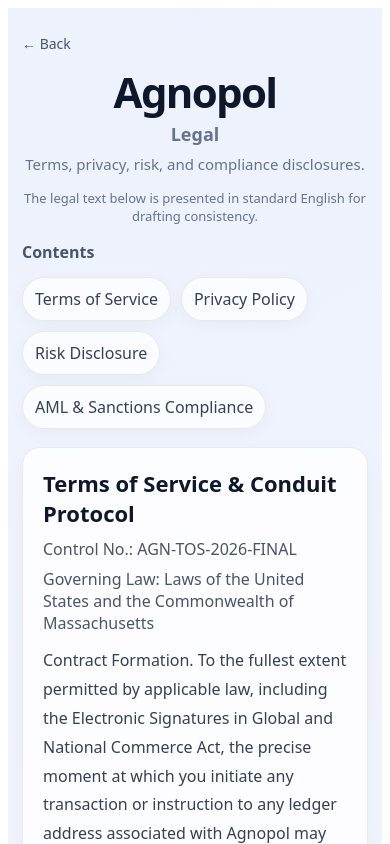
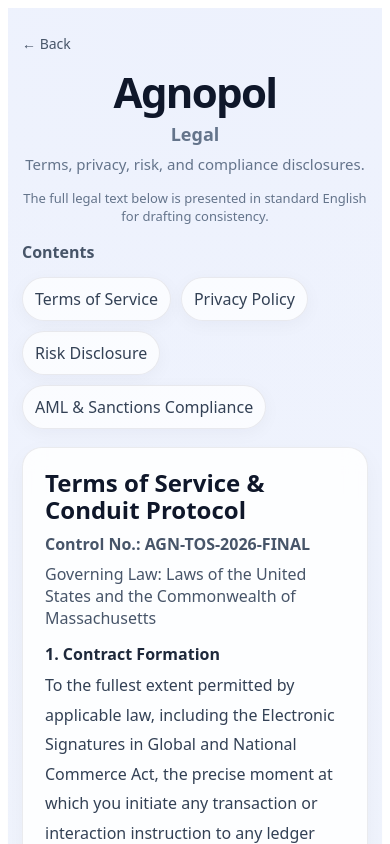
Before and after one commit to ensite999-stack/agnopol-web, a Next.js app: page /legal in a window 390 px wide. Shown: the top 844 px of the page. Built offline with nearby package versions, Linux system fonts and the light colour scheme.

Commit message:
Update page.tsx

```diff
--- a/app/legal/page.tsx
+++ b/app/legal/page.tsx
@@ -1,173 +1,249 @@
-'use client'
-import { useMemo } from 'react'
-import { useSearchParams } from 'next/navigation'
-type LangType = 'de' | 'en' | 'es' | 'fr' | 'ja' | 'ko' | 'zh-cn' | 'zh-tw'
-const legalUi: Record<
+import Link from 'next/link'
+
+type LangType =
+  | 'de'
+  | 'en'
+  | 'es'
+  | 'fr'
+  | 'ja'
+  | 'ko'
+  | 'zh-cn'
+  | 'zh-tw'
+
+function normalizeLang(value?: string): LangType {
+  const allowed: LangType[] = ['de', 'en', 'es', 'fr', 'ja', 'ko', 'zh-cn', 'zh-tw']
+  return allowed.includes(value as LangType) ? (value as LangType) : 'en'
+}
+
+const uiText: Record<
   LangType,
   {
-    brand: string
     back: string
     title: string
     subtitle: string
-    toc: string
+    note: string
+    contents: string
     terms: string
     privacy: string
     risk: string
     aml: string
-    note: string
+    legalTextLabel: string
   }
 > = {
   de: {
-    brand: 'Agnopol',
     back: 'Back',
     title: 'Legal',
     subtitle: 'Terms, privacy, risk, and compliance disclosures.',
-    toc: 'Contents',
+    note: 'The full legal text below is presented in standard English for drafting consistency.',
+    contents: 'Contents',
     terms: 'Terms of Service',
     privacy: 'Privacy Policy',
     risk: 'Risk Disclosure',
     aml: 'AML & Sanctions Compliance',
-    note: 'The legal text below is presented in standard English for drafting consistency.',
+    legalTextLabel: 'Legal Text',
   },
   en: {
-    brand: 'Agnopol',
     back: 'Back',
     title: 'Legal',
     subtitle: 'Terms, privacy, risk, and compliance disclosures.',
-    toc: 'Contents',
+    note: 'The full legal text below is presented in standard English for drafting consistency.',
+    contents: 'Contents',
     terms: 'Terms of Service',
     privacy: 'Privacy Policy',
     risk: 'Risk Disclosure',
     aml: 'AML & Sanctions Compliance',
-    note: 'The legal text below is presented in standard English for drafting consistency.',
+    legalTextLabel: 'Legal Text',
   },
   es: {
-    brand: 'Agnopol',
     back: 'Back',
     title: 'Legal',
     subtitle: 'Terms, privacy, risk, and compliance disclosures.',
-    toc: 'Contents',
+    note: 'The full legal text below is presented in standard English for drafting consistency.',
+    contents: 'Contents',
     terms: 'Terms of Service',
     privacy: 'Privacy Policy',
     risk: 'Risk Disclosure',
     aml: 'AML & Sanctions Compliance',
-    note: 'The legal text below is presented in standard English for drafting consistency.',
+    legalTextLabel: 'Legal Text',
   },
   fr: {
-    brand: 'Agnopol',
     back: 'Back',
     title: 'Legal',
     subtitle: 'Terms, privacy, risk, and compliance disclosures.',
-    toc: 'Contents',
+    note: 'The full legal text below is presented in standard English for drafting consistency.',
+    contents: 'Contents',
     terms: 'Terms of Service',
     privacy: 'Privacy Policy',
     risk: 'Risk Disclosure',
     aml: 'AML & Sanctions Compliance',
-    note: 'The legal text below is presented in standard English for drafting consistency.',
+    legalTextLabel: 'Legal Text',
   },
   ja: {
-    brand: 'Agnopol',
     back: 'Back',
     title: 'Legal',
     subtitle: 'Terms, privacy, risk, and compliance disclosures.',
-    toc: 'Contents',
+    note: 'The full legal text below is presented in standard English for drafting consistency.',
+    contents: 'Contents',
     terms: 'Terms of Service',
     privacy: 'Privacy Policy',
     risk: 'Risk Disclosure',
     aml: 'AML & Sanctions Compliance',
-    note: 'The legal text below is presented in standard English for drafting consistency.',
+    legalTextLabel: 'Legal Text',
   },
   ko: {
-    brand: 'Agnopol',
     back: 'Back',
     title: 'Legal',
     subtitle: 'Terms, privacy, risk, and compliance disclosures.',
-    toc: 'Contents',
+    note: 'The full legal text below is presented in standard English for drafting consistency.',
+    contents: 'Contents',
     terms: 'Terms of Service',
     privacy: 'Privacy Policy',
     risk: 'Risk Disclosure',
     aml: 'AML & Sanctions Compliance',
-    note: 'The legal text below is presented in standard English for drafting consistency.',
+    legalTextLabel: 'Legal Text',
   },
   'zh-cn': {
-    brand: 'Agnopol',
     back: '返回',
     title: '法律页面',
     subtitle: '服务条款、隐私、风险与合规披露。',
-    toc: '目录',
+    note: '下方完整法律正文统一以标准英文呈现，以保持法律语义稳定。',
+    contents: '目录',
     terms: '服务条款',
     privacy: '隐私政策',
     risk: '风险披露',
     aml: '反洗钱与制裁合规',
-    note: '以下法律正文为保持法条语义一致，统一以标准英文呈现。',
+    legalTextLabel: '法律正文',
   },
   'zh-tw': {
-    brand: 'Agnopol',
     back: '返回',
     title: '法律頁面',
     subtitle: '服務條款、隱私、風險與合規揭露。',
-    toc: '目錄',
+    note: '下方完整法律正文統一以標準英文呈現，以保持法律語義穩定。',
+    contents: '目錄',
     terms: '服務條款',
     privacy: '隱私政策',
     risk: '風險揭露',
     aml: '反洗錢與制裁合規',
-    note: '以下法律正文為保持法條語義一致，統一以標準英文呈現。',
+    legalTextLabel: '法律正文',
   },
 }
 
 const LEGAL = {
   tosTitle: 'Terms of Service & Conduit Protocol',
   tosControl: 'Control No.: AGN-TOS-2026-FINAL',
-  tosLaw:
-    'Governing Law: Laws of the United States and the Commonwealth of Massachusetts',
+  tosLaw: 'Governing Law: Laws of the United States and the Commonwealth of Massachusetts',
   tosSections: [
-    'Contract Formation. To the fullest extent permitted by applicable law, including the Electronic Signatures in Global and National Commerce Act, the precise moment at which you initiate any transaction or instruction to any ledger address associated with Agnopol may constitute affirmative electronic assent to these terms and related instruments.',
-    'Conduit Characterization & Non-Entity. Agnopol is not presented as the issuer or merchant of any third-party digital entitlement. The interface is positioned as a neutral technical routing conduit that transmits automated cryptographic instructions. No agency, trust, fiduciary, partnership, or representative relationship is created by your use of the conduit.',
-    'Asset Transfers & Finality. Performance by the conduit shall be deemed completed when the relevant API or routing instruction is successfully transmitted to the designated third-party gateway. Thereafter, delays, refusals, account restrictions, or downstream policy outcomes attributable to third parties shall fall outside the conduit’s completed transmission obligation.',
-    'Final Sale & Routing Failure. All sales are final except where a refund is required by applicable law. You are solely responsible for the accuracy of submitted identifiers, addresses, target accounts, and formatting. In the limited event of complete routing failure caused by severe network disruption or underlying infrastructure failure, and where an automated return is technically triggered, network fees and a routing termination fee equal to the greater of 10% of principal or 5 USDT may be retained as a reasonable pre-estimate of administrative loss and not as a penalty, to the extent permitted by applicable law.',
-    'Dispute Resolution & Waivers. Any dispute shall, to the fullest extent enforceable, be submitted to binding English-language arbitration administered by the International Centre for Dispute Resolution (ICDR) in Boston, Massachusetts, United States. Any class-action waiver, jury-trial waiver, or court-access limitation shall apply only to the extent enforceable under governing law.',
+    {
+      heading: '1. Contract Formation',
+      body:
+        'To the fullest extent permitted by applicable law, including the Electronic Signatures in Global and National Commerce Act, the precise moment at which you initiate any transaction or interaction instruction to any ledger address associated with Agnopol may constitute an affirmative electronic signature and binding assent to this Agreement and all related instruments. By transmitting value or an instruction through the conduit, you acknowledge that such action may evidence your intent to be bound by the operative terms then in effect.',
+    },
+    {
+      heading: '2. Conduit Characterization & Non-Entity',
+      body:
+        'Agnopol is not represented as the issuer, redeemer, reseller, or merchant of any third-party digital entitlement, including but not limited to Telegram-related value-added services. The interface is characterized solely as a neutral technical routing conduit used for the transmission and automation of cryptographic instructions. No trust, fiduciary duty, agency, partnership, mandate, custody, or representative relationship is created between you and any maintainer, operator, or contributor. To the fullest extent permitted by law, no personal joint or several liability shall attach to any anonymous or pseudonymous contributor solely by reason of maintenance or technical participation.',
+    },
+    {
+      heading: '3. Asset Transfers & Finality',
+      body:
+        'Any digital asset submitted into the conduit workflow may be treated as property transferred for routing and execution purposes under applicable commercial law principles. Performance by the conduit shall be deemed completed exclusively upon successful transmission of the relevant API or routing instruction to the designated third-party gateway. Once such transmission occurs, the conduit’s performance obligation shall be considered fully discharged, regardless of any later refusal, delay, downgrade, denial, account restriction, compliance review, or policy action attributable to any downstream platform, intermediary, or external system.',
+    },
+    {
+      heading: '4. Final Sale & Abort Fee',
+      body:
+        'All transactions are final except where a refund is expressly required by applicable law. You are solely responsible for all submitted identifiers, addresses, account references, target UID values, memo fields, formats, and routing instructions. The conduit bears no general verification duty. Where a transaction fails solely due to severe network failure, infrastructure collapse, or comparable foundational disruption, and where an automated return is technically triggered, the conduit may retain blockchain network fees, miner fees, and a routing termination fee equal to the greater of ten percent (10%) of principal or five (5) USDT as a reasonable pre-estimate of administrative loss, system load, and failed execution overhead, and not as a penalty, to the fullest extent permitted by law.',
+    },
+    {
+      heading: '5. Dispute Resolution & Waivers',
+      body:
+        'Any dispute, claim, or controversy arising out of or relating to this conduit, these terms, or any related transaction shall, to the fullest extent enforceable, be resolved by binding English-language arbitration administered by the International Centre for Dispute Resolution (ICDR) in Boston, Massachusetts, United States. Any purported class-action waiver, jury-trial waiver, limitation on forum, or restriction on collective proceedings shall apply only to the extent valid and enforceable under governing law.',
+    },
   ],
   privacyTitle: 'Privacy & Ephemeral Data Policy',
   privacyControl: 'Control No.: AGN-PRIV-2026-FINAL',
   privacyLevel: 'Data Classification: Zero-Knowledge / Ephemeral Obliteration',
   privacySections: [
-    'Zero-Retention Architecture. Agnopol follows a strict data-minimization model and does not intentionally maintain a persistent registry of real names, physical addresses, or direct identity-linkage matrices unless technically necessary for service operation.',
-    'Ephemeral Logs & Best-Effort Purge. Transient metadata generated in routing, including but not limited to IP fragments, hashes, and target identifiers, may exist only in volatile memory or short-lived infrastructure logs. Agnopol undertakes commercially reasonable best efforts to purge such transient artifacts within 48 hours after instruction completion.',
-    'Technical Limitations. Because of caching layers, infrastructure snapshots, public-network propagation, and blockchain immutability, all deletion operates strictly on a best-effort basis. Agnopol disclaims any guarantee of absolute irrecoverability.',
-    'Access Requests. Any request for access, deletion, correction, audit, or historical retrieval shall be handled only to the extent technically feasible and legally required. Where the architecture is ephemeral and non-persistent, fulfillment may be impossible in practice.',
+    {
+      heading: '1. Zero-Retention Architecture',
+      body:
+        'Agnopol follows a strict data-minimization model. The conduit is designed, to the extent technically feasible, not to maintain a persistent registry of real names, physical addresses, or direct identity-linkage matrices unless strictly necessary for operation, abuse prevention, accounting, or legal compliance. The service is engineered around minimal retention and short-lived operational state wherever possible.',
+    },
+    {
+      heading: '2. Ephemeral Logs & Best-Effort Purge',
+      body:
+        'Transient metadata created in connection with routing, processing, abuse prevention, or delivery attempts, including but not limited to IP fragments, hashes, wallet traces, timing records, and target identifiers, may exist within volatile memory, edge logs, temporary caches, or short-lived infrastructure records. Agnopol undertakes commercially reasonable best efforts to purge such transient artifacts within forty-eight (48) hours after instruction completion. All such deletion commitments are expressly best-effort in nature.',
+    },
+    {
+      heading: '3. Technical Limits of Deletion',
+      body:
+        'Because public-network propagation, infrastructure snapshotting, CDN caching, asynchronous logging pipelines, and blockchain immutability are inherent technical realities, Agnopol disclaims any representation or warranty that any datum is absolutely irrecoverable, fully erased in every layer, or permanently inaccessible in all circumstances. Residual persistence caused by lower-layer technical conditions remains outside any strict deletion guarantee.',
+    },
+    {
+      heading: '4. Access Requests & Historical Retrieval',
+      body:
+        'Any request for access, deletion, correction, export, audit, or historical reconstruction shall be handled only to the extent technically feasible and legally required. Where system design is ephemeral, partial, non-persistent, or non-indexed, fulfillment may be objectively impossible in practice. Nothing in these terms shall be interpreted as waiving any non-waivable statutory rights that may apply under mandatory law.',
+    },
   ],
   riskTitle: 'Risk & Jurisdiction Disclosures',
   riskControl: 'Control No.: AGN-RISK-2026-FINAL',
   riskSections: [
-    'Restricted Territories. Access is prohibited from jurisdictions or territories that impose anti-crypto-asset prohibitions, strict capital controls, sanctions restrictions, or comparable sovereign limitations. You are solely responsible for compliance with the laws applicable to your location.',
-    'Fraudulent Access & Assumption of Risk. Use of VPNs, proxy servers, or other masking tools to circumvent territorial restrictions may constitute material fraud against Agnopol. Any legal, financial, regulatory, or confiscatory consequence arising from such access remains solely your responsibility.',
-    'Network Intervention Immunity. Agnopol is not responsible for transaction failure, denial of access, or inability to obtain entitlements caused by deep packet inspection, DNS interference, sovereign firewalls, internal filtering systems, or equivalent censorship infrastructure.',
-    'Absolute Cap on Liability. To the fullest extent permitted by applicable law, Agnopol’s aggregate liability arising from any single transaction shall not exceed the net administrative fee actually retained in connection with that transaction, excluding principal and blockchain network fees.',
+    {
+      heading: '1. Restricted Territories Prohibition',
+      body:
+        'This conduit operates across the public internet and may not lawfully be accessible from every jurisdiction. Access is prohibited from territories or sovereign domains that impose anti-crypto-asset prohibitions, sanctions restrictions, strict capital controls, or comparable legal limitations. You are solely responsible for understanding and complying with the laws applicable to your location, citizenship, residency, and network origin.',
+    },
+    {
+      heading: '2. Fraudulent Access & Assumption of Risk',
+      body:
+        'Use of VPNs, proxy servers, location masking tools, nominee identities, or comparable concealment techniques to circumvent territorial restrictions may constitute material fraud against Agnopol. If you nevertheless choose to access or interact from a prohibited or restricted territory, you assume one hundred percent (100%) of the resulting legal, financial, regulatory, tax, confiscatory, and enforcement risk.',
+    },
+    {
+      heading: '3. Network Intervention Immunity',
+      body:
+        'Agnopol is not responsible for loss, delay, or failed access caused by deep packet inspection, DNS interference, firewall rules, ISP controls, censorship layers, sovereign network segmentation, or similar interventions. Where blockchain settlement has reached finality but resulting access or enjoyment is blocked by local conditions, no refund, chargeback, replacement, or compensation obligation shall arise except where required by non-waivable law.',
+    },
+    {
+      heading: '4. Absolute Cap on Liability',
+      body:
+        'To the fullest extent permitted by applicable law, Agnopol’s aggregate liability arising from any single transaction, event, or claim shall not exceed the net administrative fee actually retained by the conduit in connection with that transaction, expressly excluding principal, blockchain network fees, miner fees, and third-party costs.',
+    },
   ],
   amlTitle: 'AML & Sanctions Compliance',
   amlControl: 'Control No.: AGN-AML-2026-FINAL',
   amlSections: [
-    'Non-MSB Position. Agnopol presents itself as a neutral technical conduit and not as a money services business, financial institution, or regulated custodian; however, this statement is a legal position only and not a conclusive regulatory determination, which may depend on specific facts and circumstances.',
-    'Sanctions & Illicit Funds Exclusion. You represent on a continuing basis that you are not subject to applicable sanctions restrictions and that any digital assets used through this conduit do not derive from illicit sources, including but not limited to telecom fraud, darknet transactions, unlawful gambling, mixer protocols, terrorist financing, or sanctions evasion.',
-    'Absolute Prohibition of Illicit Utilization. You shall not use the conduit or any related routing interface for money laundering, cyber fraud, terrorist financing, illegal gambling, sanctions evasion, or any unlawful conduct under applicable local, federal, or international law. Any such attempt constitutes material fraud against Agnopol.',
+    {
+      heading: '1. Non-MSB Position',
+      body:
+        'Agnopol presents itself as a neutral technical conduit and not as a money services business, financial institution, exchanger, administrator, or regulated custodian; however, this statement is a legal position only and not a conclusive regulatory determination. Regulatory characterization may depend on evolving facts, jurisdiction-specific rules, and actual operational conduct.',
+    },
+    {
+      heading: '2. Sanctions & Illicit Funds Exclusion',
+      body:
+        'You represent and warrant on a continuing basis that you are not a restricted person under applicable sanctions programs and that no digital asset, stablecoin, or on-chain value introduced through the conduit derives from illicit activity, including but not limited to telecom fraud, darknet transactions, unlawful gambling, stolen assets, sanctioned counterparties, mixer protocols, terrorist financing, or sanctions evasion.',
+    },
+    {
+      heading: '3. Absolute Prohibition of Illicit Utilization',
+      body:
+        'You shall not use the conduit or any associated routing interface for money laundering, cyber fraud, social engineering fraud, terrorist financing, illegal gambling, sanctions evasion, or any unlawful conduct under applicable local, federal, or international law. Any such use or attempted use constitutes material fraud against Agnopol and may result in refusal, blocking, logging, preservation, reporting, or other defensive actions to the extent permitted or required by law.',
+    },
   ],
 }
 
-function Section(props: {
+function LegalSection(props: {
   id: string
   title: string
   control?: string
   subtitle?: string
-  sections: string[]
+  sections: { heading: string; body: string }[]
 }) {
   return (
     <section
       id={props.id}
       style={{
-        padding: 20,
-        borderRadius: 18,
+        padding: 22,
+        borderRadius: 20,
         border: '1px solid rgba(15, 23, 42, 0.08)',
-        background: 'rgba(255,255,255,0.82)',
+        background: 'rgba(255,255,255,0.86)',
         boxShadow: '0 8px 24px rgba(15, 23, 42, 0.04)',
         backdropFilter: 'blur(10px)',
         scrollMarginTop: 24,
@@ -176,46 +252,57 @@
       <h2
         style={{
           margin: '0 0 10px 0',
-          fontSize: 'clamp(22px, 3vw, 30px)',
+          fontSize: 'clamp(24px, 3vw, 32px)',
           color: '#0f172a',
+          lineHeight: 1.1,
         }}
       >
         {props.title}
       </h2>
 
-      {props.control ? <p style={{ margin: '0 0 8px 0', color: '#475569' }}>{props.control}</p> : null}
-      {props.subtitle ? <p style={{ margin: '0 0 12px 0', color: '#475569' }}>{props.subtitle}</p> : null}
+      {props.control ? (
+        <p style={{ margin: '0 0 8px 0', color: '#475569', fontWeight: 600 }}>
+          {props.control}
+        </p>
+      ) : null}
+
+      {props.subtitle ? (
+        <p style={{ margin: '0 0 14px 0', color: '#475569' }}>{props.subtitle}</p>
+      ) : null}
 
       {props.sections.map((item, index) => (
-        <p key={index} style={{ margin: '0 0 12px 0', color: '#334155', lineHeight: 1.8 }}>
-          {item}
-        </p>
+        <div key={index} style={{ marginBottom: 16 }}>
+          <div
+            style={{
+              fontWeight: 800,
+              color: '#1e293b',
+              marginBottom: 6,
+            }}
+          >
+            {item.heading}
+          </div>
+          <p
+            style={{
+              margin: 0,
+              color: '#334155',
+              lineHeight: 1.85,
+            }}
+          >
+            {item.body}
+          </p>
+        </div>
       ))}
     </section>
   )
 }
 
-export default function LegalPage() {
-  const searchParams = useSearchParams()
-  const langParam = searchParams.get('lang') as LangType | null
-
-  const lang = useMemo<LangType>(() => {
-    if (
-      langParam === 'de' ||
-      langParam === 'en' ||
-      langParam === 'es' ||
-      langParam === 'fr' ||
-      langParam === 'ja' ||
-      langParam === 'ko' ||
-      langParam === 'zh-cn' ||
-      langParam === 'zh-tw'
-    ) {
-      return langParam
-    }
-    return 'en'
-  }, [langParam])
-
-  const t = legalUi[lang]
+export default function LegalPage({
+  searchParams,
+}: {
+  searchParams?: { lang?: string }
+}) {
+  const lang = normalizeLang(searchParams?.lang)
+  const t = uiText[lang]
 
   return (
     <main
@@ -263,7 +350,7 @@
 
       <div className="legal-container">
         <div style={{ marginBottom: 18 }}>
-          <a
+          <Link
             href={`/?lang=${lang}`}
             style={{
               textDecoration: 'none',
@@ -272,7 +359,7 @@
             }}
           >
             ← {t.back}
-          </a>
+          </Link>
         </div>
 
         <header style={{ textAlign: 'center' }}>
@@ -286,7 +373,7 @@
               letterSpacing: '-0.04em',
             }}
           >
-            {t.brand}
+            Agnopol
           </h1>
 
           <p
@@ -323,7 +410,7 @@
         </header>
 
         <div style={{ marginTop: 16 }}>
-          <div style={{ color: '#475569', fontWeight: 800 }}>{t.toc}</div>
+          <div style={{ color: '#475569', fontWeight: 800 }}>{t.contents}</div>
           <div className="legal-toc">
             <a href="#terms">{t.terms}</a>
             <a href="#privacy">{t.privacy}</a>
@@ -333,7 +420,7 @@
         </div>
 
         <div className="legal-grid">
-          <Section
+          <LegalSection
             id="terms"
             title={LEGAL.tosTitle}
             control={LEGAL.tosControl}
@@ -341,7 +428,7 @@
             sections={LEGAL.tosSections}
           />
 
-          <Section
+          <LegalSection
             id="privacy"
             title={LEGAL.privacyTitle}
             control={LEGAL.privacyControl}
@@ -349,14 +436,14 @@
             sections={LEGAL.privacySections}
           />
 
-          <Section
+          <LegalSection
             id="risk"
             title={LEGAL.riskTitle}
             control={LEGAL.riskControl}
             sections={LEGAL.riskSections}
           />
 
-          <Section
+          <LegalSection
             id="aml"
             title={LEGAL.amlTitle}
             control={LEGAL.amlControl}
```
